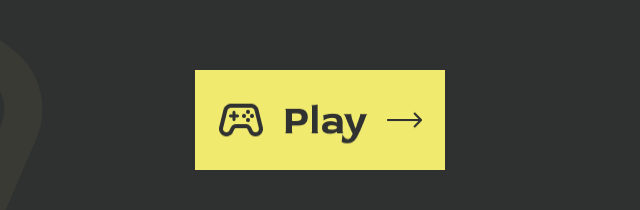
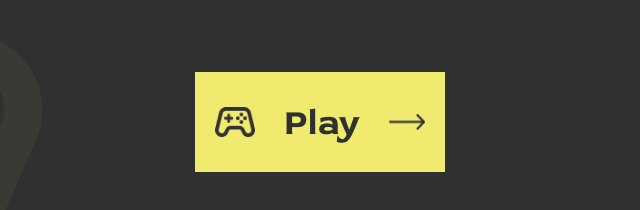
Before and after one commit to Merino-Creator/Memory, a website built with Vite: page src/index.html in a window 1280 px wide. Shown: the part 468-678 px from the top of the page, 320-960 px from the left. Built offline with nearby package versions, Linux system fonts and the light colour scheme.

Commit message:
deleted unneccessary images, added new images // rebuild button on start-screen from static image to dynamic button element

```diff
--- a/src/index.html
+++ b/src/index.html
@@ -17,7 +17,11 @@
             <h2>It's play time.</h2>
             <h1>Ready to play?</h1>
         </div>
-        <a id="playBtn" href="pages/game-settings.html"><img id="playBtnImg" class="start-screen-btn" src="" alt=""></a>
+        <button class="play-btn">
+            <img class="controller-img" src="assets/images/buttons/controller.png" alt="">
+            <p>Play</p>
+            <img class="arrow-right-img" src="assets/images/buttons/right-arrow.png" alt="">
+        </button>
     </div>
 
 </body>
--- a/src/scss/pages/start-screen.scss
+++ b/src/scss/pages/start-screen.scss
@@ -34,15 +34,40 @@
         }
     }
 
-    &-btn{
-        content: url('/assets/images/buttons/play-btn.png');
+    > .play-btn {
+        width: 250px;
         height: 100px;
-        width: 250px;
-    }
+        background-color: #f0ea6e;
+        border: none;
+        display: flex;
+        align-items: center;
+        justify-content: space-around;
+        font-family: "Red Rose";
+        cursor: pointer;
+        transition: transform 0.2s ease;
 
-    &-btn:hover {
-        content: url('/assets/images/buttons/play-btn-hover.png');
-        height: 100px;
-        width: 250px;
+        > .controller-img {
+            height: 30px;
+            width: 40px;
+            transition: transform 0.2s ease;
+        }
+
+        > p {
+            color: #2f3131;
+            font-size: 36px;
+            font-weight: 700;
+        }
+
+        > .arrow-right-img {
+            width: 36px;
+        }
+
+        &:hover {
+            transform: scale(1.05);
+
+            > .controller-img {
+                transform: rotate(-25deg);
+            }
+        }
     }
 }
```
Also changed, not shown: public/assets/images/buttons/controller.png (added), public/assets/images/buttons/exit-btn-hover.png (deleted), public/assets/images/buttons/exit-btn.png (deleted), public/assets/images/buttons/play-btn-hover.png (deleted), public/assets/images/buttons/play-btn.png (deleted), public/assets/images/buttons/right-arrow.png (added).
